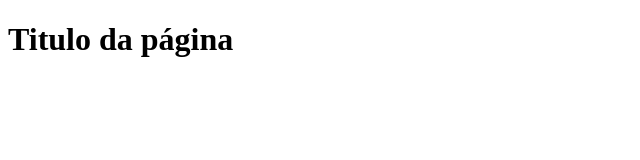
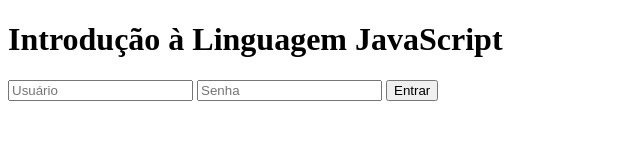
Before and after one commit to Drykoz/public-portfolio-rodrigo, a plain HTML site: page index.html in a window 1280 px wide. Shown: the whole page, without its empty margins (0-640 px from the left). Drawn offline with Linux system fonts and the light colour scheme.

Commit message:
intro js

```diff
--- a/index.html
+++ b/index.html
@@ -7,8 +7,15 @@
     <title>Document</title>
 </head>
 <body>
-    <h1>Titulo da página</h1>
+    <h1 id="t1">Introdução à Linguagem JavaScript</h1>
+    <h2 id="t2"></h2>
+    <form id="formulariologin" onsubmit="bemVindo(); return false;">
+        <input type="text" id="nomeUsuario" placeholder="Usuário"/>
+        <input type="password" placeholder="Senha"/>
+        <button type="submit">Entrar</button>
 
+
+    </form>
 
 
 </body>
```
Also changed, not shown: index.js (added, +9 -0 lines).
